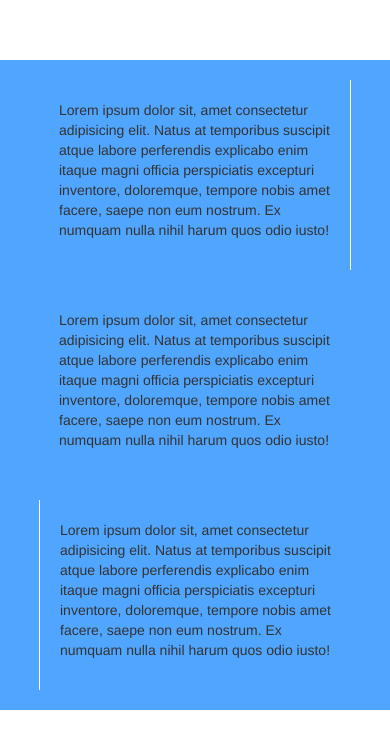
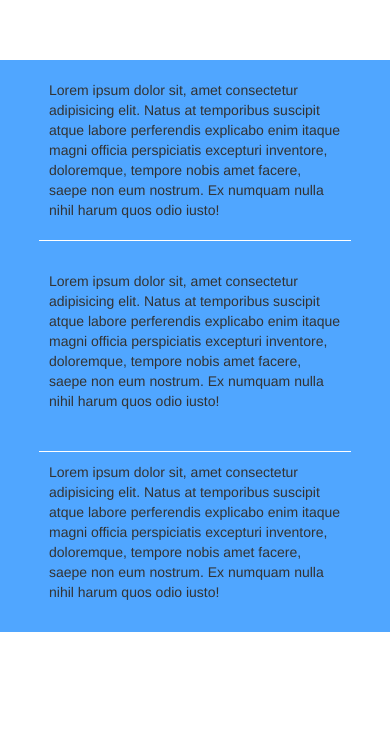
Before and after one commit to Nemolite/nemolite-main-html, a website: page index.html in a window 390 px wide. Shown: the part 960-1690 px from the top of the page. After the commit the page ends 1612 px from the top, so only its background shows below. Drawn offline with nearby package versions, Linux system fonts and the light colour scheme.

Commit message:
fix#1 footer adaptiv

```diff
--- a/css/style.css
+++ b/css/style.css
@@ -56,3 +56,40 @@ footer {
 	border-left: 1px solid #fff;
 	padding: 20px;
 }
+
+
+/* Адаптация */
+
+@media (max-width: 767px) {
+	.footer-content-left {
+		margin-top: 10px;
+		margin-bottom: 10px;
+		border-right: none;
+		border-bottom: 1px solid #fff;
+		padding: 10px;
+	}
+
+	.footer-content-middle {
+		margin-top: 10px;
+		margin-bottom: 10px;
+		padding: 10px;
+	}
+
+	.footer-content-right {
+		margin-top: 10px;
+		margin-bottom: 10px;
+		border-left: none;
+		border-top: 1px solid #fff;
+		padding: 10px;
+	}
+}/* max-width: 767px */
+
+@media (min-width: 768px) and (max-width: 991px) {
+
+} /* (min-width: 768px) and (max-width: 991px) */
+@media (min-width: 992px) and (max-width: 1170px) {
+
+} /* (min-width: 992px) and (max-width: 1170px) */
+@media (min-width: 1171px) {
+
+} /* (min-width: 1171px) */
--- a/index.html
+++ b/index.html
@@ -86,23 +86,26 @@
 		</div>
 	</header>
 	<div class="main">
-
+		<div class="row">
+			<div class="col-md-3"></div>
+			<div class="col-md-9"></div>
+		</div>
 
 	</div>
 	<footer>
 		<div class="footer-content">
 			<div class="row">
-				<div class="col-md-3">
+				<div class="col-xs-12 col-sm-4 col-md-3 col-lg-3">
 					<div class="footer-content-left">
 						<p>Lorem ipsum dolor sit, amet consectetur adipisicing elit. Natus at temporibus suscipit atque labore perferendis explicabo enim itaque magni officia perspiciatis excepturi inventore, doloremque, tempore nobis amet facere, saepe non eum nostrum. Ex numquam nulla nihil harum quos odio iusto!</p>
 					</div>
 				</div>
-				<div class="col-md-7">
+				<div class="col-xs-12 col-sm-4 col-md-7 col-lg-7">
 					<div class="footer-content-middle">
 						<p>Lorem ipsum dolor sit, amet consectetur adipisicing elit. Natus at temporibus suscipit atque labore perferendis explicabo enim itaque magni officia perspiciatis excepturi inventore, doloremque, tempore nobis amet facere, saepe non eum nostrum. Ex numquam nulla nihil harum quos odio iusto!</p>
 					</div>
 				</div>
-				<div class="col-md-2">
+				<div class="col-xs-12 col-sm-4 col-md-2 col-lg-2">
 					<div class="footer-content-right">
 						<p>Lorem ipsum dolor sit, amet consectetur adipisicing elit. Natus at temporibus suscipit atque labore perferendis explicabo enim itaque magni officia perspiciatis excepturi inventore, doloremque, tempore nobis amet facere, saepe non eum nostrum. Ex numquam nulla nihil harum quos odio iusto!</p>
 					</div>
```
